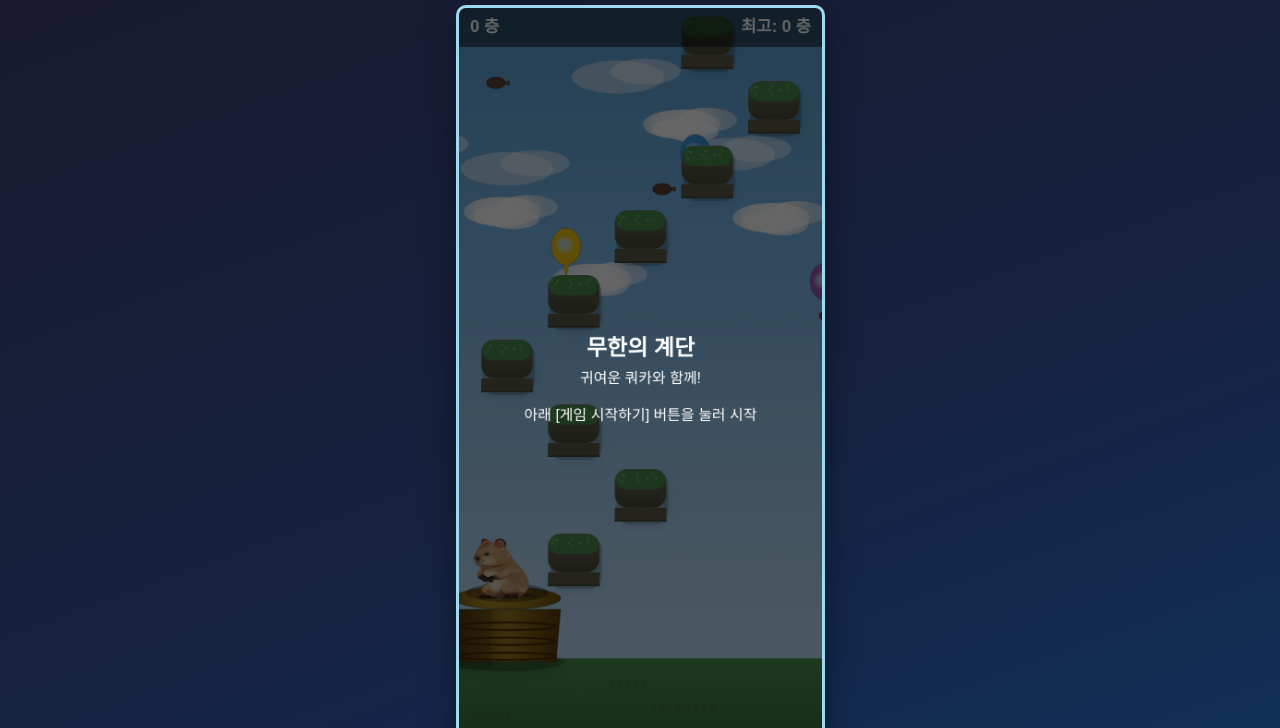
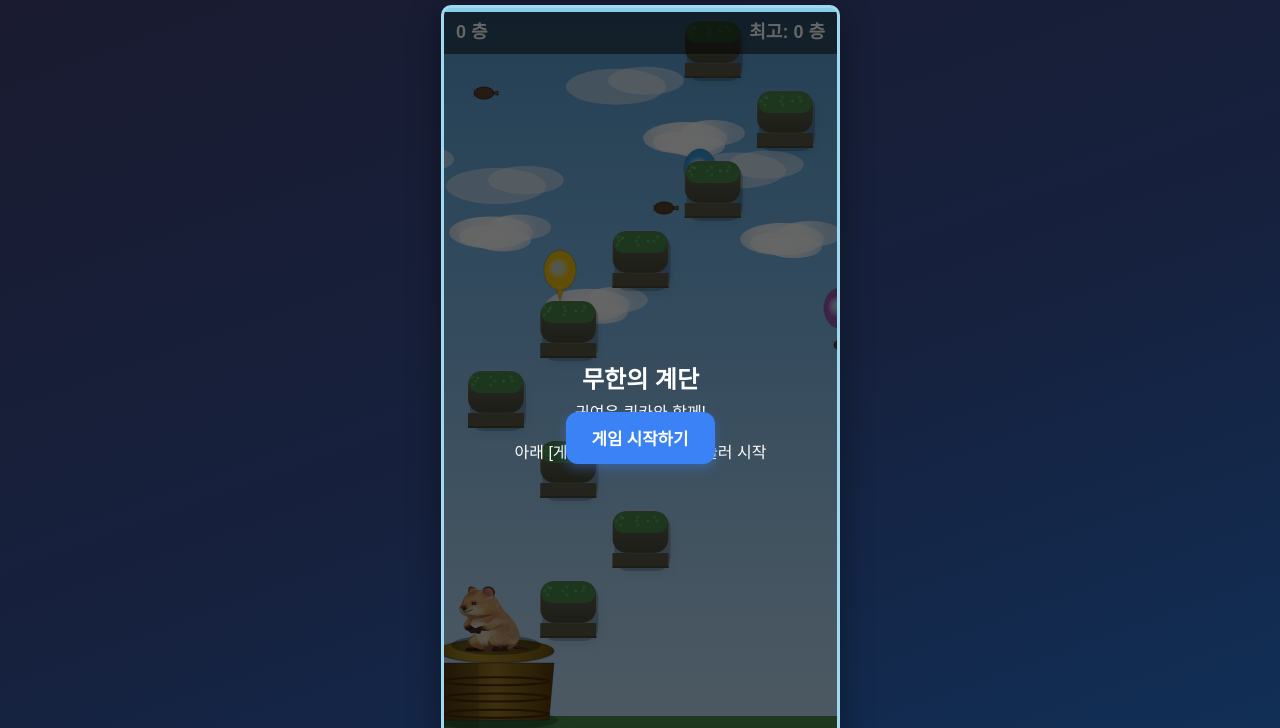
Before and after one commit to viceroys66-hnt/infinite-stairs-game, a website: page index.html in a window 1280 px wide. Shown: the part 72-800 px from the top of the page. Drawn offline with Linux system fonts and the light colour scheme.

Commit message:
Add files via upload

```diff
--- a/css/style.css
+++ b/css/style.css
@@ -16,6 +16,8 @@ body {
 .wrap {
   text-align: center;
   padding: 20px;
+  max-width: min(393px, 95vw);
+  margin: 0 auto;
 }
 
 .title {
@@ -33,20 +35,23 @@ body {
 
 .game-area {
   position: relative;
-  display: inline-block;
+  display: block;
   margin: 0 auto;
+  width: 100%;
+  max-width: min(393px, 95vw);
 }
 
 #gameCanvas {
   display: block;
-  margin: 0 auto;
+  width: 100%;
+  height: auto;
+  max-width: 100%;
+  aspect-ratio: 393 / 852;
   border-radius: 12px;
   box-shadow: 0 8px 32px rgba(0,0,0,0.4);
   background: #87ceeb;
   border: 3px solid rgba(255,255,255,0.2);
-  width: 100%;
-  height: auto;
-  max-width: 393px;
+  object-fit: contain;
 }
 
 .touch-overlay {
@@ -60,23 +65,42 @@ body {
   touch-action: manipulation;
 }
 
+.game-overlay-buttons {
+  position: absolute;
+  left: 0;
+  top: 0;
+  width: 100%;
+  height: 100%;
+  display: flex;
+  align-items: center;
+  justify-content: center;
+  pointer-events: none;
+  z-index: 2;
+}
+
+.game-overlay-buttons .btn {
+  pointer-events: auto;
+}
+
 @media (max-width: 600px), (hover: none) {
   .touch-overlay {
     display: block;
   }
   .wrap {
     padding: 12px;
-    max-width: min(100%, 393px);
-    margin: 0 auto;
+    max-width: 100%;
+  }
+  .game-area {
+    max-width: 100%;
   }
   .title { font-size: 1.4rem; }
   .subtitle { font-size: 0.85rem; margin-bottom: 8px; }
   #gameCanvas {
-    max-width: 100%;
     border-radius: 10px;
   }
   .buttons { gap: 12px; margin-top: 12px; }
   .btn { padding: 12px 22px; font-size: 1rem; }
+  .game-overlay-buttons .btn { padding: 14px 26px; font-size: 1.05rem; }
   .hint { font-size: 0.75rem; margin-top: 8px; }
 }
 
--- a/index.html
+++ b/index.html
@@ -15,12 +15,14 @@
     <div class="game-area">
       <canvas id="gameCanvas" width="393" height="852"></canvas>
       <div id="touchOverlay" class="touch-overlay" aria-hidden="true"></div>
+      <div class="game-overlay-buttons">
+        <button type="button" id="btnStart" class="btn btn-start">게임 시작하기</button>
+        <button type="button" id="btnRestart" class="btn btn-restart">다시 시작하기</button>
+      </div>
     </div>
     <div class="buttons">
-      <button type="button" id="btnStart" class="btn btn-start">게임 시작하기</button>
       <button type="button" id="btnTurn" class="btn btn-turn">방향 전환</button>
       <button type="button" id="btnClimb" class="btn btn-climb">오르기</button>
-      <button type="button" id="btnRestart" class="btn btn-restart">다시 시작하기</button>
     </div>
     <p class="hint">왼쪽 화면=방향 전환 · 오른쪽 화면=오르기 (모바일 터치 지원)</p>
   </div>
```
